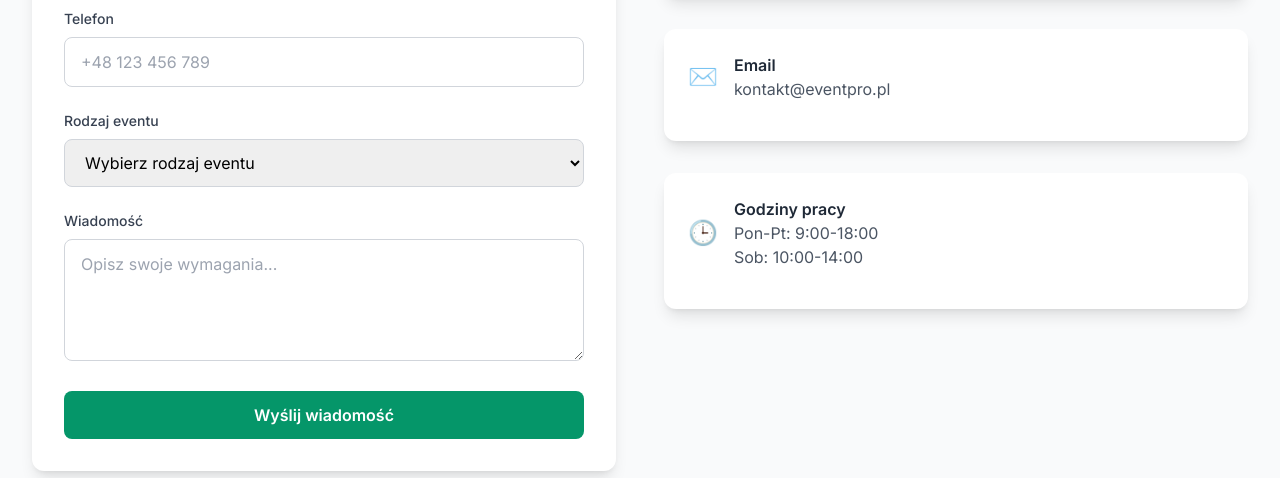
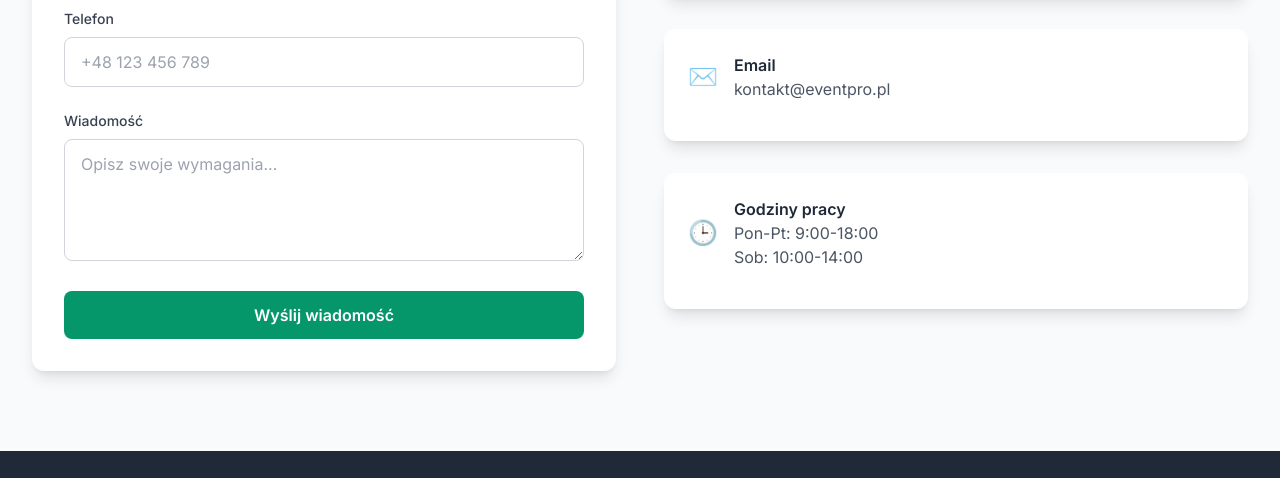
Before and after one commit to laiconick/unone, a plain HTML site: page index.html in a window 1280 px wide. Shown: the part 2959-3437 px from the top of the page. Drawn offline with nearby package versions, Linux system fonts and the light colour scheme.

Commit message:
Update index.html

```diff
--- a/index.html
+++ b/index.html
@@ -291,17 +291,6 @@
                                 <input type="tel" name="phone" class="w-full px-4 py-3 border border-gray-300 rounded-lg focus:ring-2 focus:ring-emerald-500 focus:border-transparent" placeholder="+48 123 456 789">
                             </div>
                             <div>
-                                <label class="block text-sm font-medium text-gray-700 mb-2">Rodzaj eventu</label>
-                                <select name="event_type" class="w-full px-4 py-3 border border-gray-300 rounded-lg focus:ring-2 focus:ring-emerald-500 focus:border-transparent">
-                                    <option>Wybierz rodzaj eventu</option>
-                                    <option>Event korporacyjny</option>
-                                    <option>Wesele</option>
-                                    <option>Uroczystość rodzinna</option>
-                                    <option>Event kulturalny</option>
-                                    <option>Inne</option>
-                                </select>
-                            </div>
-                            <div>
                                 <label class="block text-sm font-medium text-gray-700 mb-2">Wiadomość</label>
                                 <textarea name="message" rows="4" class="w-full px-4 py-3 border border-gray-300 rounded-lg focus:ring-2 focus:ring-emerald-500 focus:border-transparent" placeholder="Opisz swoje wymagania..." required></textarea>
                             </div>
```
